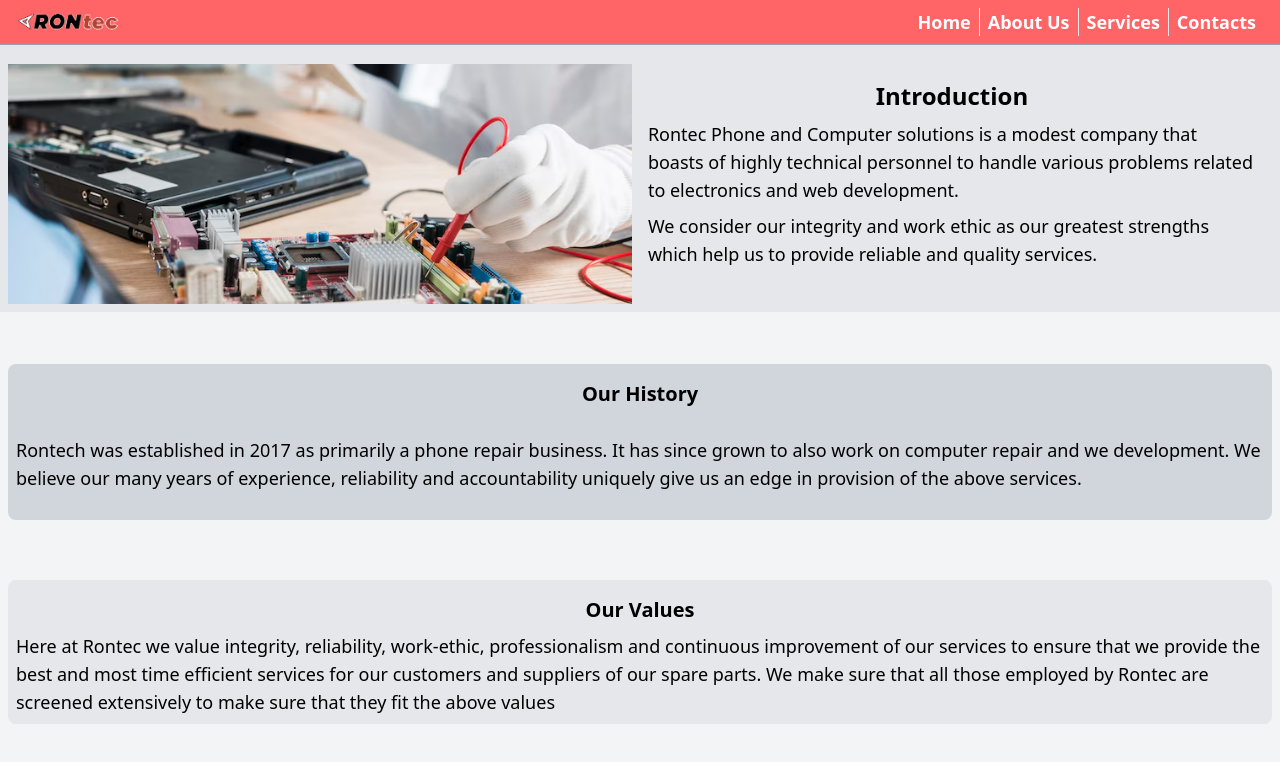
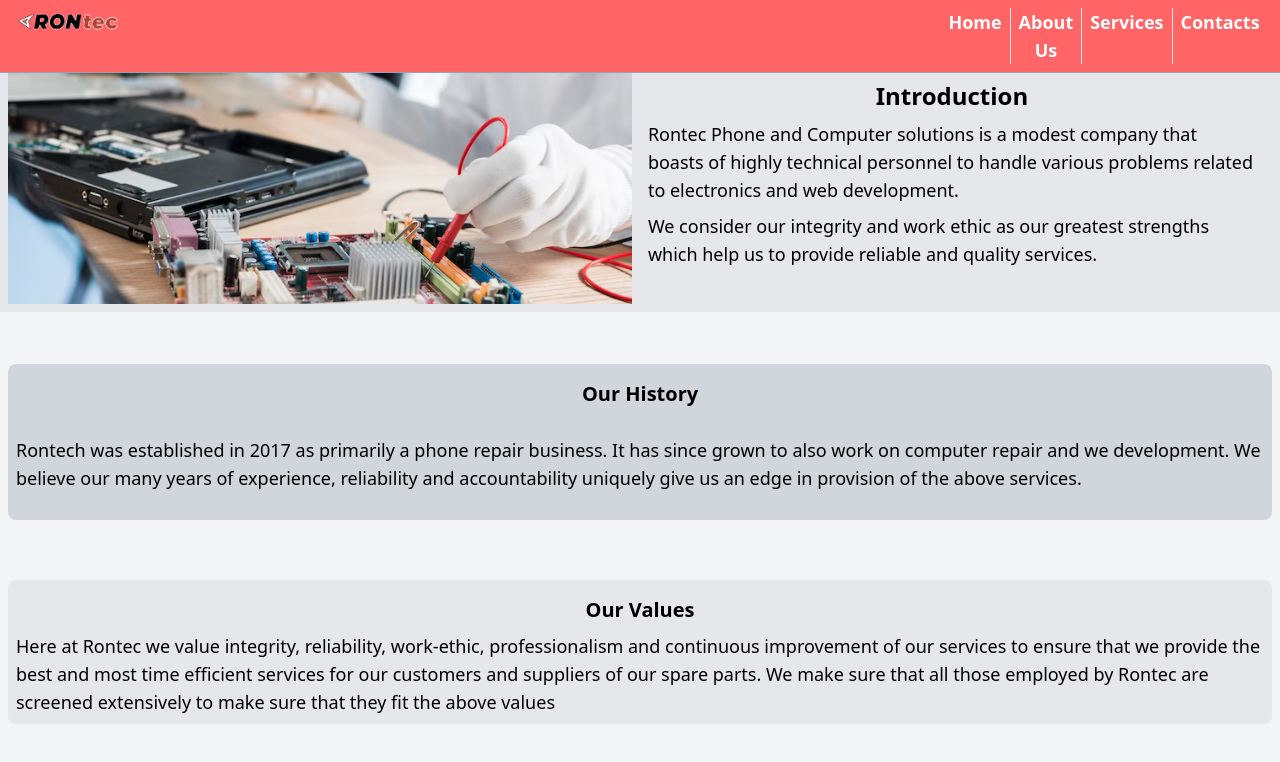
Before and after one commit to Namrod16127/rontec-web, a React (Vite) app: page /#/about in a window 1280 px wide. Shown: the top 762 px of the page. Built offline with nearby package versions, Linux system fonts and the light colour scheme.

Commit message:
Header width

```diff
--- a/src/Components/Header.jsx
+++ b/src/Components/Header.jsx
@@ -24,7 +24,7 @@ const Header = () => {
         </div>
 
 
-        <div className='flex text-white'>
+        <div className='flex text-white justify-center w-full md:w-80 lg:w-80'>
 
           <div className='px-2 border-r border-gray-200 hover:bg-gray-200/40 hover:rounded-lg transition-all  md:text-lg lg:text-lg text-sm'>
             <Link to={'/'}>
```
